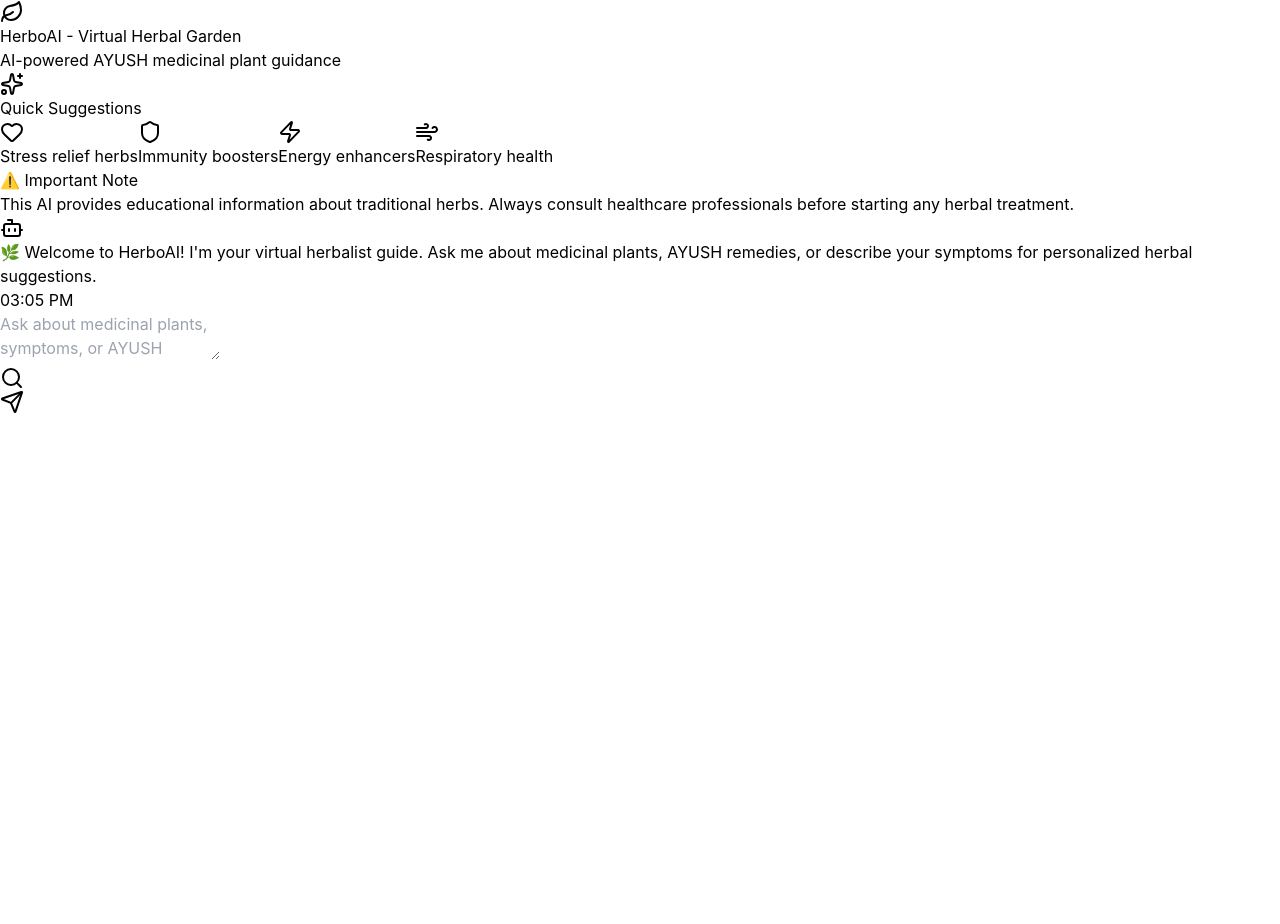
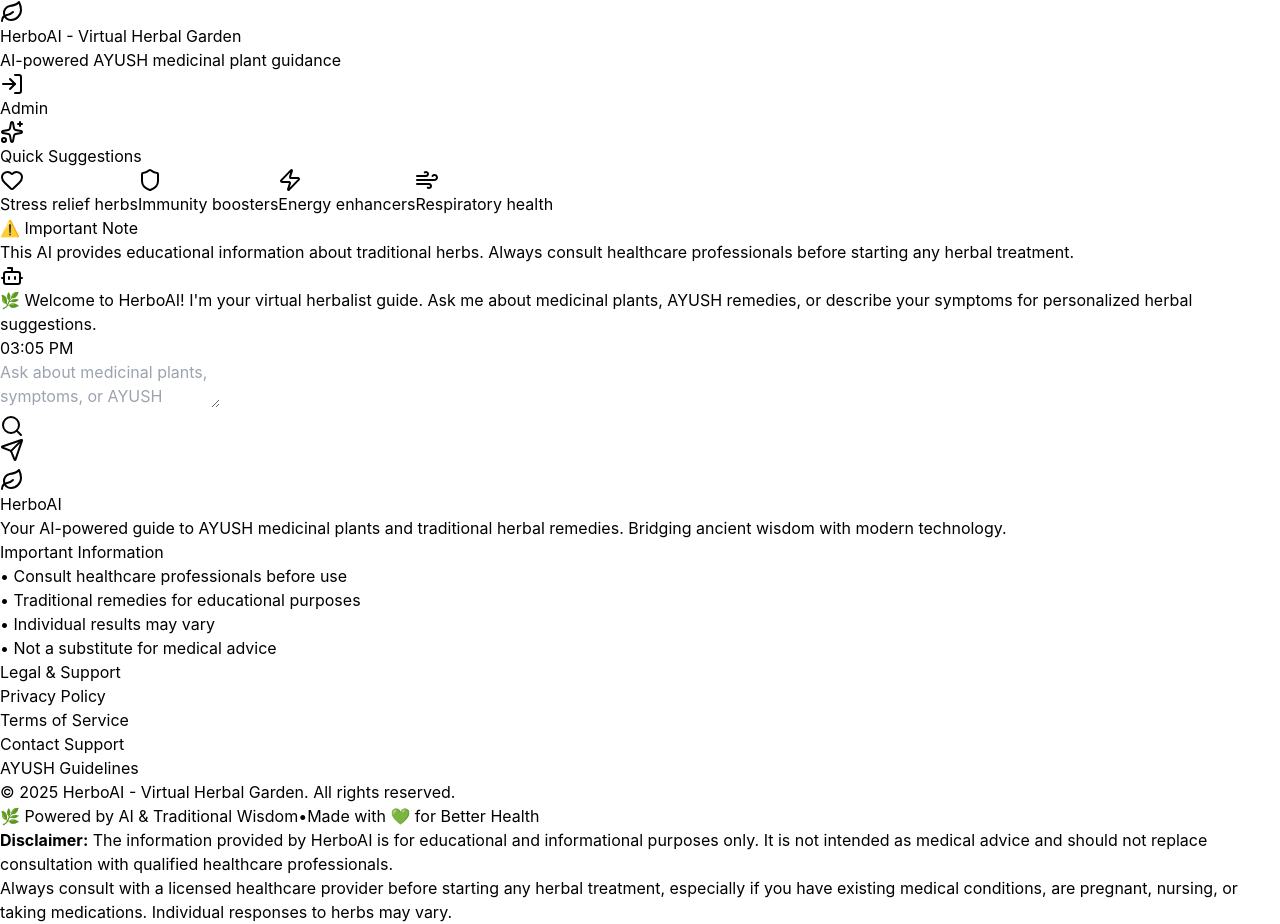
Before and after one commit to vsagar100/herboai, a React (Vite) app in the folder frontend/: page / in a window 1280 px wide. Before the commit the page ends 800 px from the top, so only its background shows below. Built offline with nearby package versions, Linux system fonts and the light colour scheme.

Commit message:
Added Admin button, footer section

```diff
--- a/frontend/src/App.jsx
+++ b/frontend/src/App.jsx
@@ -1,5 +1,5 @@
 import React, { useState, useRef, useEffect } from 'react';
-import { Send, Leaf, User, Bot, Search, Sparkles, Heart, Shield, Zap, Wind } from 'lucide-react';
+import { Send, Leaf, User, Bot, Search, Sparkles, Heart, Shield, Zap, Wind, LogIn, Settings } from 'lucide-react';
 
 const HerboAI = () => {
   const [messages, setMessages] = useState([
@@ -12,6 +12,7 @@ const HerboAI = () => {
   ]);
   const [inputMessage, setInputMessage] = useState('');
   const [isTyping, setIsTyping] = useState(false);
+  const [showAdminLogin, setShowAdminLogin] = useState(false);
   const messagesEndRef = useRef(null);
 
   const herbalDatabase = {
@@ -180,6 +181,7 @@ ${recommendations.map(plant => `🌱 **${plant.name}**
       {/* Header */}
       <div className="bg-white/80 backdrop-blur-md border-b border-green-100 sticky top-0 z-10">
         <div className="max-w-6xl mx-auto px-4 py-4">
+          <div className="flex items-center justify-between">
             <div className="flex items-center space-x-3">
               <div className="bg-gradient-to-r from-green-500 to-emerald-500 p-2 rounded-xl">
                 <Leaf className="w-8 h-8 text-white" />
@@ -190,6 +192,16 @@ ${recommendations.map(plant => `🌱 **${plant.name}**
                 </h1>
                 <p className="text-sm text-gray-600">AI-powered AYUSH medicinal plant guidance</p>
               </div>
+            </div>
+
+            {/* Admin Login Button */}
+            <button
+              onClick={() => setShowAdminLogin(true)}
+              className="flex items-center space-x-2 px-4 py-2 bg-gradient-to-r from-indigo-500 to-purple-500 hover:from-indigo-600 hover:to-purple-600 text-white rounded-lg transition-all duration-200 shadow-md hover:shadow-lg"
+            >
+              <LogIn className="w-4 h-4" />
+              <span className="text-sm font-medium">Admin</span>
+            </button>
           </div>
         </div>
       </div>
@@ -317,6 +329,125 @@ ${recommendations.map(plant => `🌱 **${plant.name}**
           </div>
         </div>
       </div>
+
+      {/* Footer */}
+      <footer className="bg-gray-900 text-gray-300 py-8 mt-12">
+        <div className="max-w-6xl mx-auto px-4">
+          <div className="grid md:grid-cols-3 gap-8">
+            {/* About */}
+            <div>
+              <div className="flex items-center space-x-2 mb-4">
+                <Leaf className="w-6 h-6 text-green-500" />
+                <h3 className="text-lg font-semibold text-white">HerboAI</h3>
+              </div>
+              <p className="text-sm text-gray-400 leading-relaxed">
+                Your AI-powered guide to AYUSH medicinal plants and traditional herbal remedies.
+                Bridging ancient wisdom with modern technology.
+              </p>
+            </div>
+
+            {/* Important Links */}
+            <div>
+              <h4 className="text-sm font-semibold text-white mb-3">Important Information</h4>
+              <ul className="space-y-2 text-sm text-gray-400">
+                <li>• Consult healthcare professionals before use</li>
+                <li>• Traditional remedies for educational purposes</li>
+                <li>• Individual results may vary</li>
+                <li>• Not a substitute for medical advice</li>
+              </ul>
+            </div>
+
+            {/* Contact & Legal */}
+            <div>
+              <h4 className="text-sm font-semibold text-white mb-3">Legal & Support</h4>
+              <ul className="space-y-2 text-sm text-gray-400">
+                <li>Privacy Policy</li>
+                <li>Terms of Service</li>
+                <li>Contact Support</li>
+                <li>AYUSH Guidelines</li>
+              </ul>
+            </div>
+          </div>
+
+          <div className="border-t border-gray-800 mt-8 pt-6">
+            <div className="flex flex-col md:flex-row justify-between items-center space-y-4 md:space-y-0">
+              <div className="text-sm text-gray-500">
+                © 2025 HerboAI - Virtual Herbal Garden. All rights reserved.
+              </div>
+              <div className="flex items-center space-x-4 text-sm text-gray-500">
+                <span>🌿 Powered by AI & Traditional Wisdom</span>
+                <span>•</span>
+                <span>Made with 💚 for Better Health</span>
+              </div>
+            </div>
+
+            <div className="mt-4 text-xs text-gray-600 text-center">
+              <p className="mb-2">
+                <strong>Disclaimer:</strong> The information provided by HerboAI is for educational and informational purposes only.
+                It is not intended as medical advice and should not replace consultation with qualified healthcare professionals.
+              </p>
+              <p>
+                Always consult with a licensed healthcare provider before starting any herbal treatment, especially if you have
+                existing medical conditions, are pregnant, nursing, or taking medications. Individual responses to herbs may vary.
+              </p>
+            </div>
+          </div>
+        </div>
+      </footer>
+
+      {/* Admin Login Modal */}
+      {showAdminLogin && (
+        <div className="fixed inset-0 bg-black/50 backdrop-blur-sm flex items-center justify-center z-50">
+          <div className="bg-white rounded-2xl p-8 max-w-md w-full mx-4 shadow-2xl">
+            <div className="flex items-center justify-between mb-6">
+              <div className="flex items-center space-x-2">
+                <Settings className="w-6 h-6 text-indigo-600" />
+                <h2 className="text-xl font-bold text-gray-800">Admin Login</h2>
+              </div>
+              <button
+                onClick={() => setShowAdminLogin(false)}
+                className="text-gray-400 hover:text-gray-600 transition-colors"
+              >
+                ✕
+              </button>
+            </div>
+
+            <form className="space-y-4">
+              <div>
+                <label className="block text-sm font-medium text-gray-700 mb-2">Username</label>
+                <input
+                  type="text"
+                  className="w-full px-4 py-3 border border-gray-300 rounded-lg focus:ring-2 focus:ring-indigo-500 focus:border-transparent"
+                  placeholder="Enter admin username"
+                />
+              </div>
+              <div>
+                <label className="block text-sm font-medium text-gray-700 mb-2">Password</label>
+                <input
+                  type="password"
+                  className="w-full px-4 py-3 border border-gray-300 rounded-lg focus:ring-2 focus:ring-indigo-500 focus:border-transparent"
+                  placeholder="Enter admin password"
+                />
+              </div>
+              <div className="flex space-x-3 pt-4">
+                <button
+                  type="button"
+                  onClick={() => setShowAdminLogin(false)}
+                  className="flex-1 px-4 py-3 border border-gray-300 text-gray-700 rounded-lg hover:bg-gray-50 transition-colors"
+                >
+                  Cancel
+                </button>
+                <button
+                  type="submit"
+                  className="flex-1 px-4 py-3 bg-gradient-to-r from-indigo-500 to-purple-500 text-white rounded-lg hover:from-indigo-600 hover:to-purple-600 transition-all duration-200"
+                >
+                  Login
+                </button>
+              </div>
+            </form>
+          </div>
+        </div>
+      )}
     </div>
   );
 };
```
Lines whose indentation alone changed are shown as unchanged.
